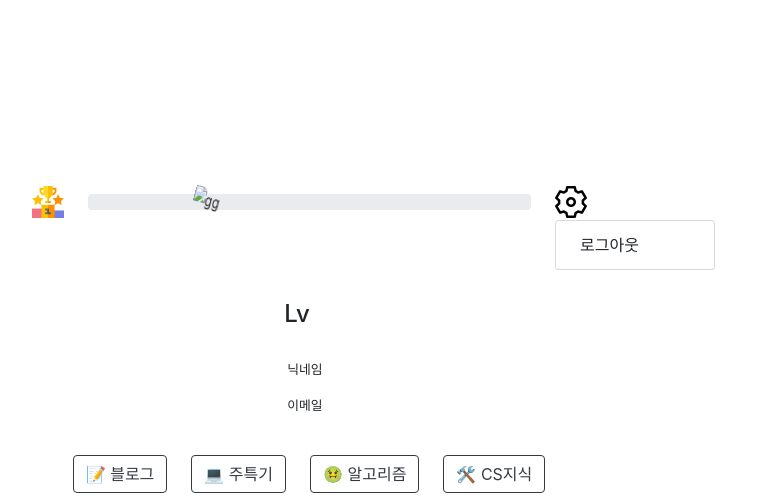
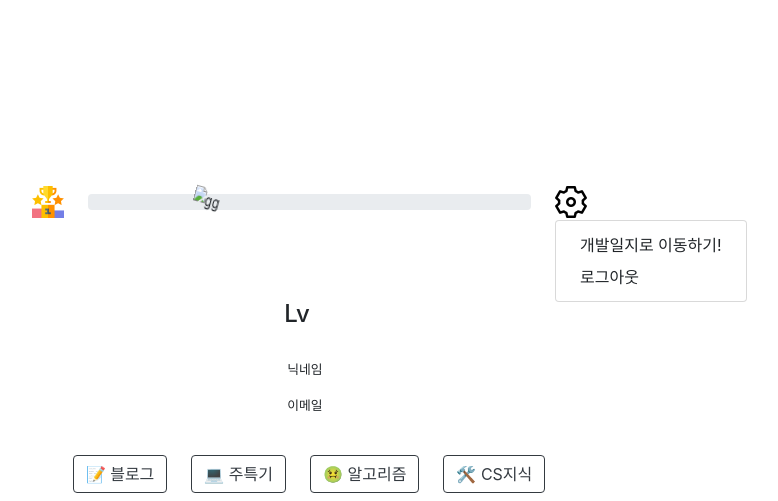
Before and after one commit to woo3145/growup-whale, a Flask app: template templates/main.html in a window 1280 px wide, after a click that opens the changed part. Shown: the top 501 px of the page, without its empty margins (331-1109 px from the left). Run offline with Flask 3, Linux system fonts and the light colour scheme; the template is opened without the code that fills it, so the values that code supplies are empty; some libraries are stand-ins or nearby versions.

Commit message:
feat add redirect notion
개발일지 노션으로 이동하는 버튼 생성

```diff
--- a/templates/main.html
+++ b/templates/main.html
@@ -320,8 +320,11 @@
             <img id="dropdownMenuLink" data-toggle="dropdown" role="button" src="static/free-icon-settings-824700.png" alt="setting icon" class="text-white" style="width:2rem; height: 2rem;">
 
             <div class="dropdown-menu" aria-labelledby="dropdownMenuLink">
-              <a href="/logout" class="dropdown-item">로그아웃</a>
+                <a href="https://www.notion.so/189d8ed0848d44c9b3a0718127f13b02" class="dropdown-item" target="_blank">개발일지로 이동하기!</a>
+                <a href="/logout" class="dropdown-item">로그아웃</a>
+
             </div>
+
           </div>
         </div>
         <div class="py-lg-3">
@@ -347,9 +350,11 @@
           {{ confirmButton(endpoint="study?study_type=argorithm", text="알고리즘", icon="🤢", value="argorithm", isTodayStudy=isTodayStudy) }}
           {{ confirmButton(endpoint="study?study_type=cs", text="CS지식", icon="🛠️", value="cs", isTodayStudy=isTodayStudy) }}
           {{ confirmButton(endpoint="study?study_type=workout", text="운동하기", icon="💪", value="workout", isTodayStudy=isTodayStudy) }}
+
         </div>
         {% if isTodayStudy %} <p class="small text-black-50">이미 오늘 클릭했어요.</p> {% endif %}
         <p class="small text-black-50">오늘 집중 할 한가지 선택하기!</p>
+
       </div>
 
     </div>
```
